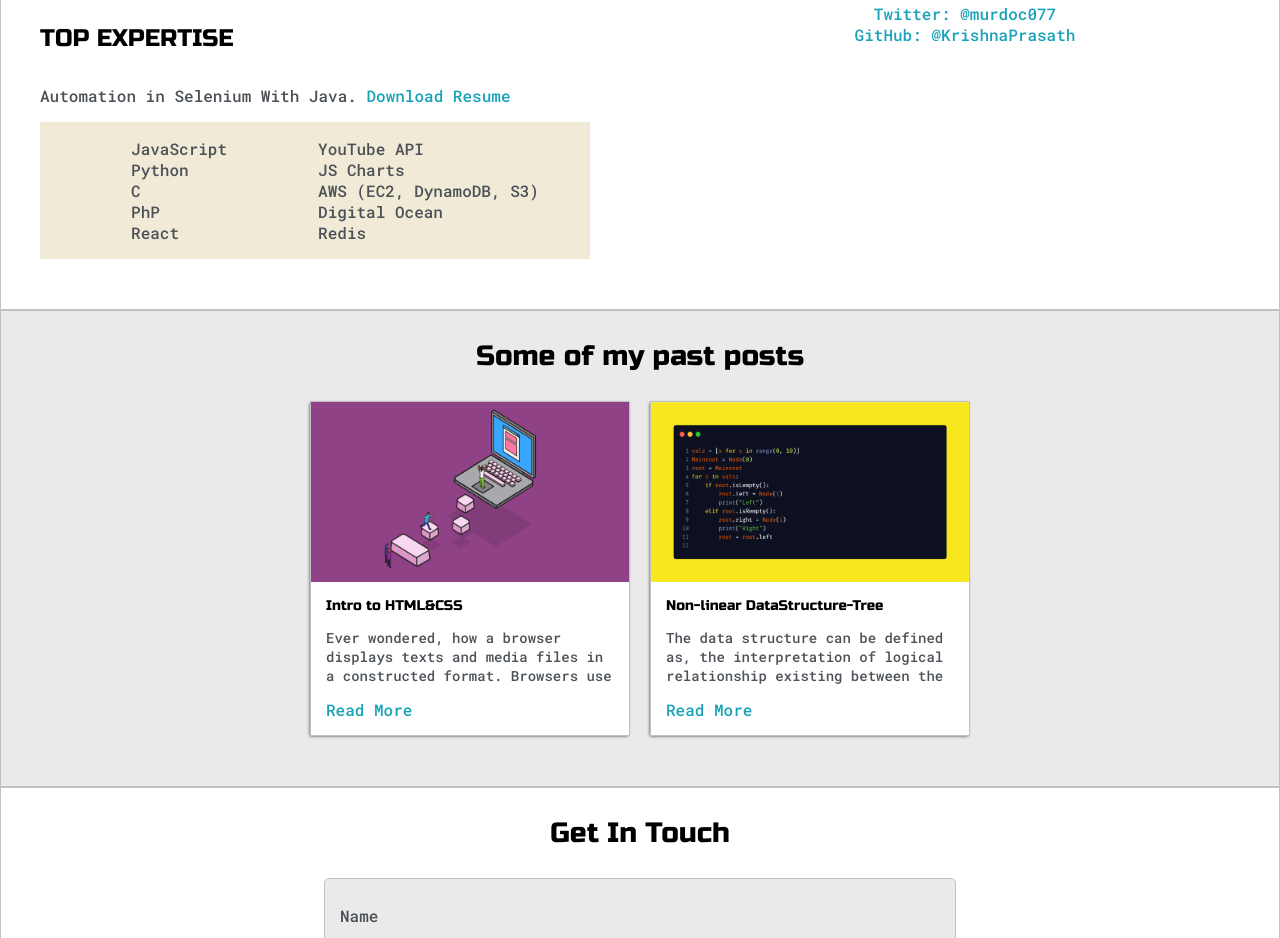
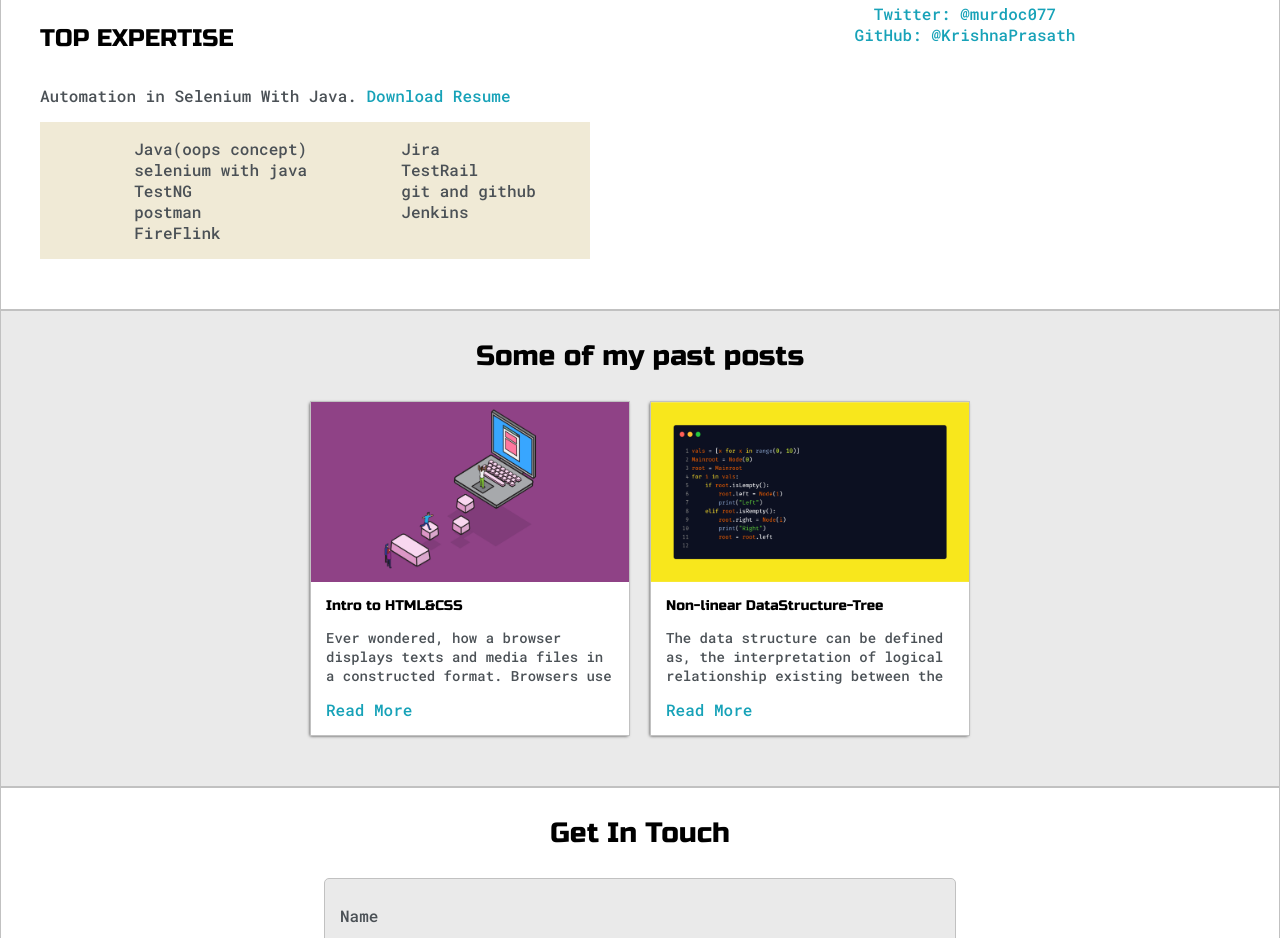
Before and after one commit to GOKULKRISHNAKUMAR250794/GokulKrishnaKumar.github.io, a plain HTML site: page index.html in a window 1280 px wide. Shown: the part 1035-1973 px from the top of the page. Drawn offline with Linux system fonts and the light colour scheme.

Commit message:
skillslist

```diff
--- a/index.html
+++ b/index.html
@@ -88,18 +88,17 @@
 
                <div id="skills">
                     <ul>
-                        <li>JavaScript</li>
-                        <li>Python</li>
-                        <li>C</li>
-                        <li>PhP</li>
-                        <li>React</li>
+                        <li>Java(oops concept)</li>
+                        <li>selenium with java</li>
+                        <li>TestNG</li>
+                        <li>postman</li>
+                        <li>FireFlink</li>
                     </ul>
                     <ul>
-                        <li>YouTube API</li>
-                        <li>JS Charts</li>
-                        <li>AWS (EC2, DynamoDB, S3)</li>
-                        <li>Digital Ocean</li>
-                        <li>Redis</li>
+                        <li>Jira</li>
+                        <li>TestRail</li>
+                        <li>git and github</li>
+                        <li>Jenkins</li>
                     </ul>
                </div>
             </div>
```
